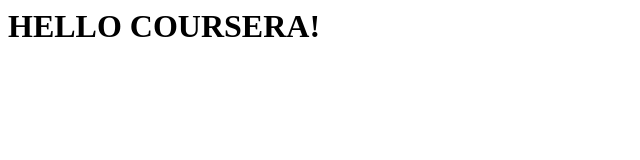
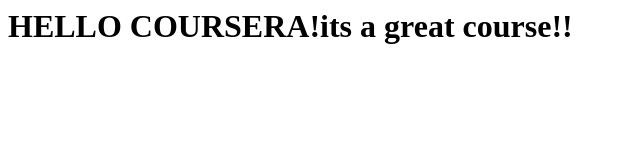
Before and after one commit to mitali2903/coursera-test, a plain HTML site: page site/index.html in a window 1280 px wide. Shown: the whole page, without its empty margins (0-640 px from the left). Drawn offline with Linux system fonts and the light colour scheme.

Commit message:
small addition

```diff
--- a/site/index.html
+++ b/site/index.html
@@ -3,6 +3,6 @@
 <TITLE>HELLO COURSERA!</TITLE>
 </HEAD>
 <BODY>
-	<H1>HELLO COURSERA!</H1>
+	<H1>HELLO COURSERA!its a great course!!</H1>
 </BODY>
 </HTML>
```
